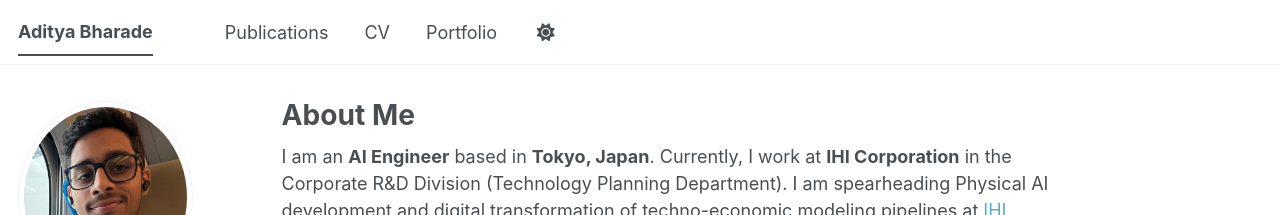
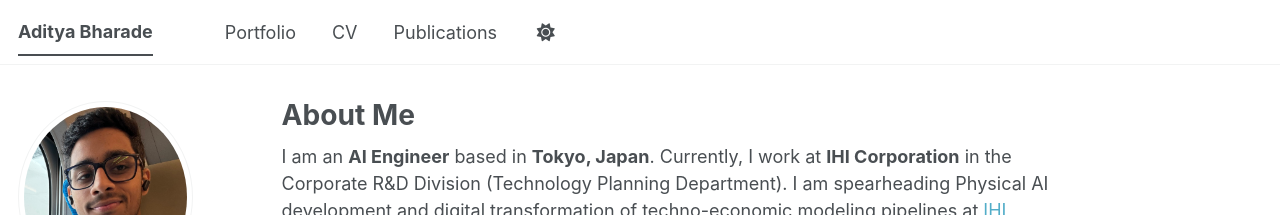
Before and after one commit to bharade/bharade.github.io, a Jekyll site: the page built from _pages/about.md, in a window 1280 px wide. Shown: the top 215 px of the page. Built offline with Jekyll 4.4.1, drawn with Linux system fonts in a browser that asks for light colours; some web fonts are replaced; a script bundle is joined from its source files by our own code; library files that are not in the unit come from our copies; part of the change alters nothing that is shown.

```diff
--- a/_data/navigation.yml
+++ b/_data/navigation.yml
@@ -8,6 +8,13 @@
 #      Markdown formatted page while the second is generated using JSON.
 
 main:
+
+  - title: "Portfolio"
+    url: /portfolio/
+
+  - title: "CV"
+    url: /cv/
+
   - title: "Publications"
     url: /publications/
 
@@ -19,13 +26,6 @@ main:
 
   # - title: "Blog Posts"
   #   url: /year-archive/
-
-  - title: "CV"
-    url: /cv/
-
-  - title: "Portfolio"
-    url: /portfolio/
-
   # - title: "CV"
   #   url: /cv-json/
 
```
